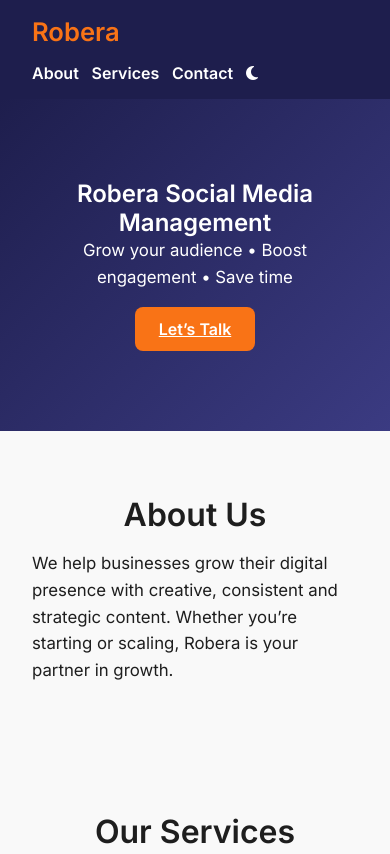
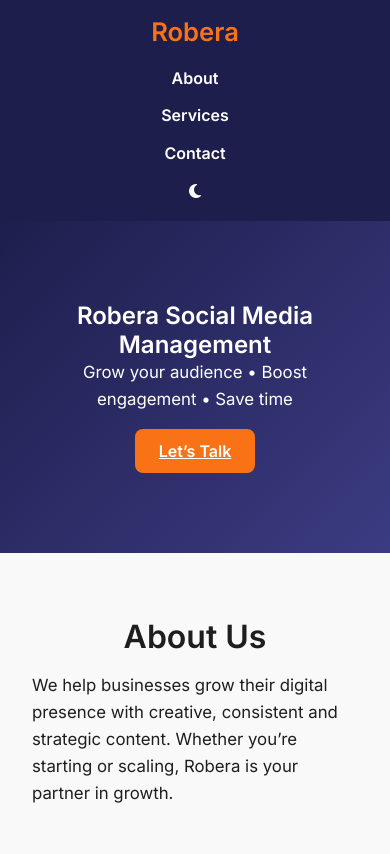
Before and after one commit to mrkorerima/Robera, a plain HTML site: page index.html in a window 390 px wide. Shown: the top 854 px of the page. Drawn offline with Linux system fonts and the light colour scheme.

Commit message:
Update styles.css

```diff
--- a/styles.css
+++ b/styles.css
@@ -243,23 +243,24 @@ footer {
 }
 @media (max-width: 768px) {
   nav {
-    flex-direction: row;
-    flex-wrap: wrap;
-    justify-content: space-between;
+    flex-direction: column;
     align-items: center;
-    gap: 1rem;
   }
 
   nav ul {
-    flex-direction: row;
-    flex-wrap: wrap;
-    gap: 0.8rem;
-    justify-content: flex-end;
-    width: auto;
-    padding: 0;
+    flex-direction: column;
+    align-items: center;
+    width: 100%;
+    padding-top: 0.5rem;
   }
 
   nav ul li {
-    flex: 0 0 auto;
+    width: 100%;
+    text-align: center;
+    padding: 0.3rem 0;
+  }
+
+  .cta-button {
+    margin-top: 1rem;
   }
 }
```
